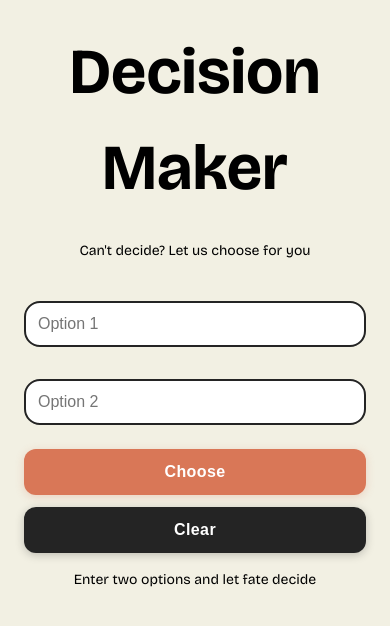
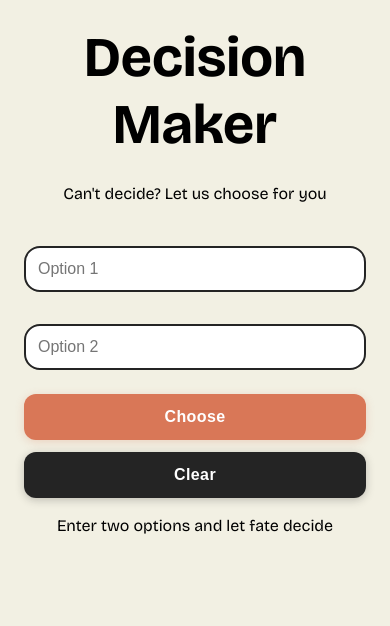
Before and after one commit to Manuelji022/decisionmaker, a website built with Vite: page index.html in a window 390 px wide. Built offline with nearby package versions, Linux system fonts and the light colour scheme.

Commit message:
Improve the title for the media query

```diff
--- a/src/style.css
+++ b/src/style.css
@@ -1,21 +1,21 @@
 :root {
-  font-family: 'Bricolage Grotesque', system-ui, Avenir, Helvetica, Arial, sans-serif;
+  font-family: "Bricolage Grotesque", system-ui, Avenir, Helvetica, Arial,
+    sans-serif;
   line-height: 1.5;
   font-weight: 400;
   --primary-color: #242424;
-  --secondary-color: #F2F0E3;
-  --tertiary-color: #D97757;
+  --secondary-color: #f2f0e3;
+  --tertiary-color: #d97757;
 
   color-scheme: light dark;
   color: black;
-  background-color: #F2F0E3;
+  background-color: #f2f0e3;
 
   font-synthesis: none;
   text-rendering: optimizeLegibility;
   -webkit-font-smoothing: antialiased;
   -moz-osx-font-smoothing: grayscale;
 }
-
 
 @media (prefers-color-scheme: light) {
   :root {
@@ -74,7 +74,13 @@
 h1 {
   text-align: center;
   margin: 0;
-  font-size: clamp(4rem, 6vw, 6rem);
+  font-size: clamp(3.5rem, 6vw, 6rem);
+}
+
+@media (max-width: 640px) {
+  h1 {
+    line-height: normal;
+  }
 }
 
 h1::selection {
@@ -90,7 +96,7 @@ p::selection {
 p {
   text-align: center;
   margin: 0;
-  font-size: clamp(0.875rem, 2.5vw, 1rem);
+  font-size: clamp(1rem, 3vw, 2rem);
 }
 
 form {
@@ -187,7 +193,7 @@ button {
 }
 
 button::before {
-  content: '';
+  content: "";
   position: absolute;
   top: 0;
   left: -100%;
```
